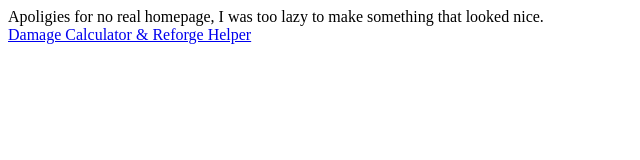
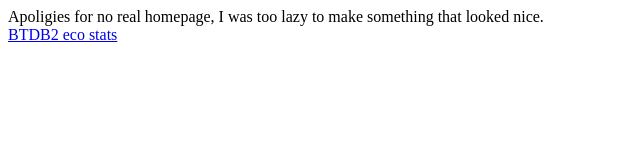
Before and after one commit to Doze-Zoze/bloons, a plain HTML site: page index.html in a window 1280 px wide. Shown: the whole page, without its empty margins (0-640 px from the left). Drawn offline with Linux system fonts and the light colour scheme.

Commit message:
Update index.html

```diff
--- a/index.html
+++ b/index.html
@@ -3,9 +3,9 @@
 <head>
     <meta charset="UTF-8">
     <meta name="viewport" content="width=device-width, initial-scale=1">
-    <title>Doze's Terraria Tools</title>
+    <title>Doze's bloons info</title>
 <body>
     <a>Apoligies for no real homepage, I was too lazy to make something that looked nice.</a><br>
-    <a href="./damage-calc.html">Damage Calculator & Reforge Helper</a>
+    <a href="./battles2eco.html">BTDB2 eco stats</a>
 </body>
 </html>
```
